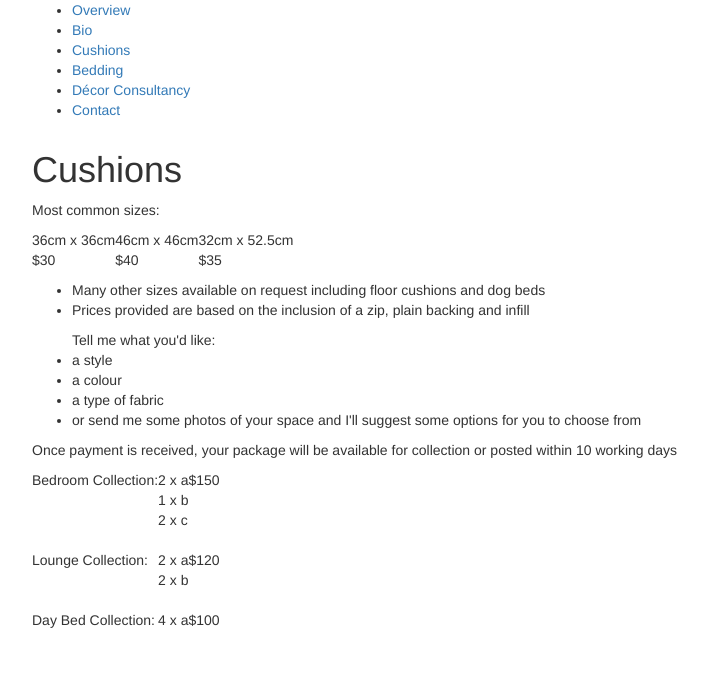
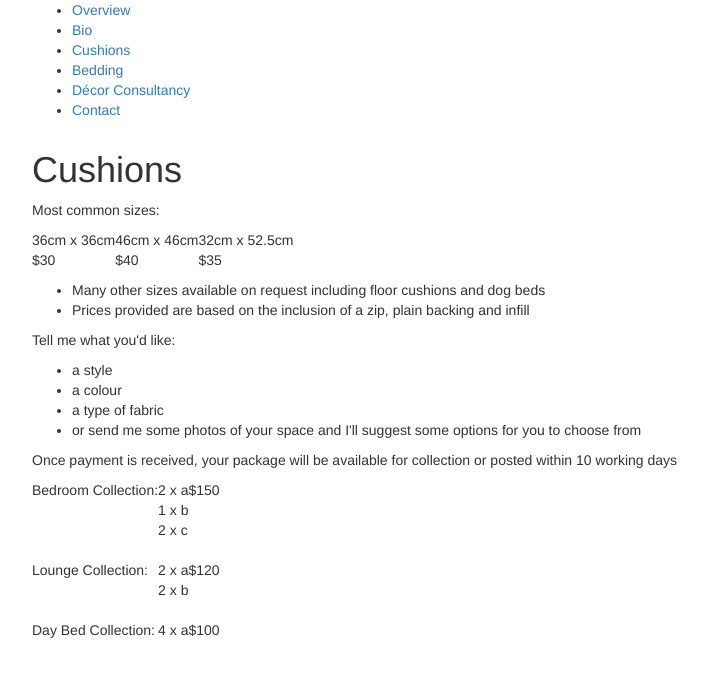
Before and after one commit to csstam/ElNoskcaj, a Jekyll site: the page built from cushions/index.html, in a window 1280 px wide. Shown: the top 677 px of the page, without its empty margins (38-746 px from the left). Built offline with Jekyll 4.4.1, drawn with Linux system fonts in a browser that asks for light colours; nearby versions of some CDN libraries; library files that are not in the unit come from our copies.

Commit message:
minor change to cushions page

```diff
--- a/cushions/index.html
+++ b/cushions/index.html
@@ -19,8 +19,10 @@ layout: default
 <li>Many other sizes available on request including floor cushions and dog beds</li>
 <li>Prices provided are based on the inclusion of a zip, plain backing and infill</li>
 </ul>
+<p>
 
-<ul>Tell me what you'd like:
+<p>Tell me what you'd like:
+<ul>
 <li>a style</li>
 <li>a colour</li>
 <li>a type of fabric</li>
```
